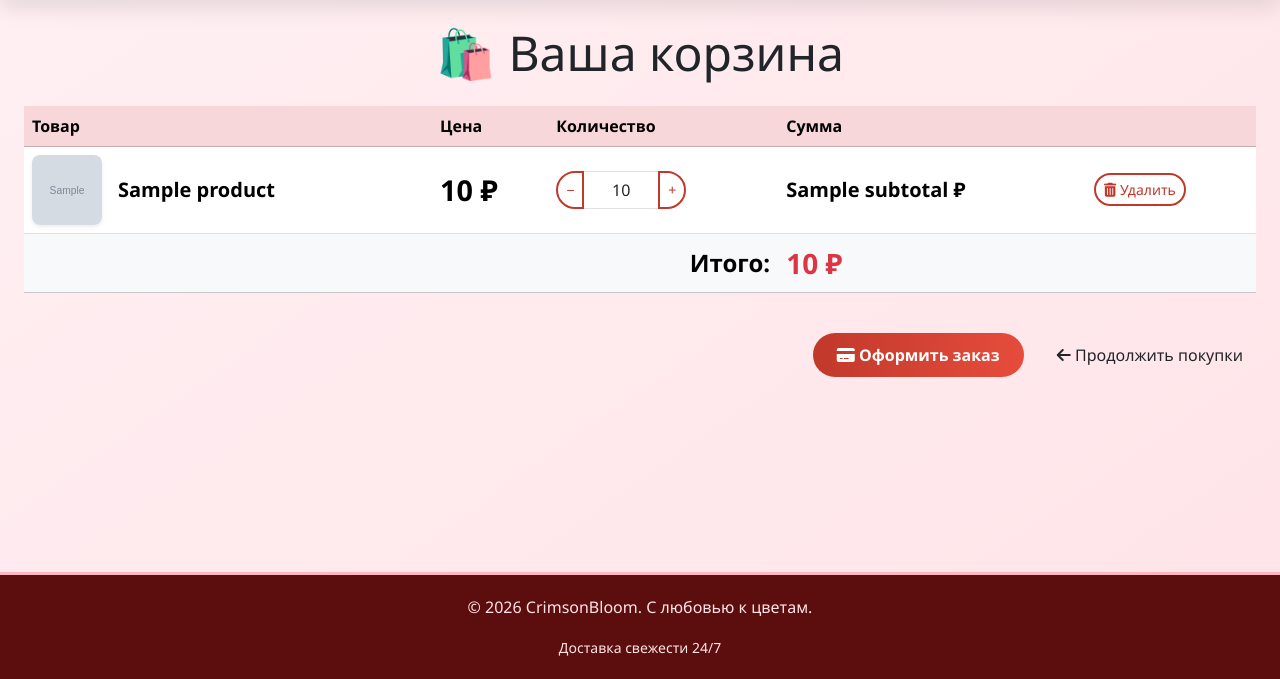
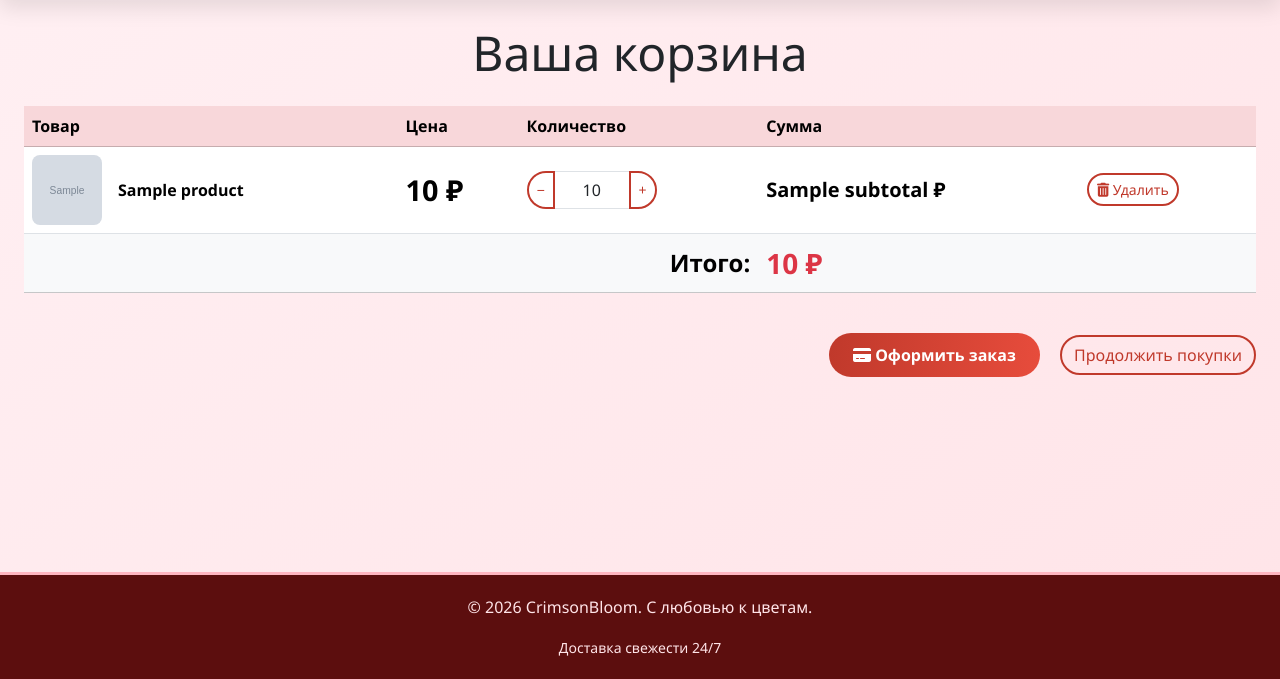
Before and after one commit to sashazhilin777-commits/flowwow-flowers, a Flask app: template templates/cart.html in a window 1280 px wide. Shown: the part 121-800 px from the top of the page. Run offline with Flask 3, Linux system fonts and the light colour scheme; the template is opened without the code that fills it: most values are stand-ins (such as "Sample title", 1, 10 or a date in 2020); grey boxes marked "Sample" are stand-in pictures.

Commit message:
Update cart.html

```diff
--- a/templates/cart.html
+++ b/templates/cart.html
@@ -1,90 +1,34 @@
 {% extends 'base.html' %}
 {% block content %}
-<h2 class="mb-4 display-5 text-center animate-on-scroll">🛍️ Ваша корзина</h2>
-
+<h2 class="mb-4 display-5 text-center animate-on-scroll">Ваша корзина</h2>
 {% if items %}
 <div class="table-responsive animate-on-scroll">
     <table class="table align-middle">
         <thead class="table-danger">
-            <tr>
-                <th>Товар</th>
-                <th>Цена</th>
-                <th>Количество</th>
-                <th>Сумма</th>
-                <th></th>
-            </tr>
-        </thead>
+            <tr><th>Товар</th><th>Цена</th><th>Количество</th><th>Сумма</th><th></th></tr></thead>
         <tbody>
         {% for product, qty, subtotal in items %}
         <tr>
-                <td>
-                    <div class="d-flex align-items-center gap-3">
-                        <img src="/static/uploads/{{ product.image_filename }}" width="70" height="70" class="rounded-3 shadow-sm">
-                        <strong class="fs-5">{{ product.name }}</strong>
-                    </div>
-                </td>
+            <td><div class="d-flex align-items-center gap-3"><img src="/static/uploads/{{ product.image_filename }}" width="70" height="70" class="rounded-3"><strong>{{ product.name }}</strong></div></td>
             <td class="price">{{ product.price }} ₽</td>
-                <td>
-                    <div class="input-group" style="width: 130px;">
-                        <button class="btn btn-outline-danger btn-sm dec" data-id="{{ product.id }}">−</button>
-                        <input type="text" class="form-control text-center qty-val" value="{{ qty }}" data-id="{{ product.id }}" readonly style="background:#fff;">
-                        <button class="btn btn-outline-danger btn-sm inc" data-id="{{ product.id }}">+</button>
-                    </div>
-                </td>
+            <td><div class="input-group" style="width:130px;"><button class="btn btn-outline-danger btn-sm dec" data-id="{{ product.id }}">−</button><input type="text" class="form-control text-center qty-val" value="{{ qty }}" data-id="{{ product.id }}" readonly><button class="btn btn-outline-danger btn-sm inc" data-id="{{ product.id }}">+</button></div></td>
             <td class="fw-bold fs-5">{{ subtotal }} ₽</td>
-                <td>
-                    <a href="/cart/remove/{{ product.id }}" class="btn btn-sm btn-outline-danger">
-                        <i class="fas fa-trash-alt"></i> Удалить
-                    </a>
-                </td>
+            <td><a href="/cart/remove/{{ product.id }}" class="btn btn-sm btn-outline-danger"><i class="fas fa-trash-alt"></i> Удалить</a></td>
         </tr>
         {% endfor %}
         </tbody>
-        <tfoot>
-            <tr class="table-light">
-                <td colspan="3" class="text-end fw-bold fs-4">Итого:</td>
-                <td colspan="2" class="fw-bold fs-3 text-danger">{{ total }} ₽</td>
-            </tr>
-        </tfoot>
+        <tfoot><tr class="table-light"><td colspan="3" class="text-end fw-bold fs-4">Итого:</td><td colspan="2" class="fw-bold fs-3 text-danger">{{ total }} ₽</td></tr></tfoot>
     </table>
 </div>
 <div class="text-end mt-4 animate-on-scroll">
-    <a href="/checkout" class="btn btn-primary btn-big">
-        <i class="fas fa-credit-card"></i> Оформить заказ
-    </a>
-    <a href="/catalog/" class="btn btn-outline-crimpon ms-3">
-        <i class="fas fa-arrow-left"></i> Продолжить покупки
-    </a>
+    <a href="/checkout" class="btn btn-primary btn-big"><i class="fas fa-credit-card"></i> Оформить заказ</a>
+    <a href="/catalog/" class="btn btn-outline-danger ms-3">Продолжить покупки</a>
 </div>
-
 <script>
-    // Обработка кнопок +/-
-    document.querySelectorAll('.inc').forEach(btn => {
-        btn.addEventListener('click', function() {
-            let id = this.dataset.id;
-            let input = document.querySelector(`.qty-val[data-id="${id}"]`);
-            let newQty = parseInt(input.value) + 1;
-            window.location.href = `/cart/update/${id}/${newQty}`;
-        });
-    });
-    document.querySelectorAll('.dec').forEach(btn => {
-        btn.addEventListener('click', function() {
-            let id = this.dataset.id;
-            let input = document.querySelector(`.qty-val[data-id="${id}"]`);
-            let newQty = parseInt(input.value) - 1;
-            if (newQty >= 1) {
-                window.location.href = `/cart/update/${id}/${newQty}`;
-            } else {
-                window.location.href = `/cart/remove/${id}`;
-            }
-        });
-    });
+    document.querySelectorAll('.inc').forEach(btn => btn.addEventListener('click', function() { let id = this.dataset.id; let input = document.querySelector(`.qty-val[data-id="${id}"]`); let newQty = parseInt(input.value) + 1; window.location.href = `/cart/update/${id}/${newQty}`; }));
+    document.querySelectorAll('.dec').forEach(btn => btn.addEventListener('click', function() { let id = this.dataset.id; let input = document.querySelector(`.qty-val[data-id="${id}"]`); let newQty = parseInt(input.value) - 1; if (newQty >= 1) { window.location.href = `/cart/update/${id}/${newQty}`; } else { window.location.href = `/cart/remove/${id}`; } }));
 </script>
 {% else %}
-<div class="text-center py-5 animate-on-scroll">
-    <i class="fas fa-shopping-cart fa-5x text-muted mb-3"></i>
-    <h3>Корзина пуста</h3>
-    <a href="/catalog/" class="btn btn-primary mt-3">Перейти в каталог</a>
-</div>
+<div class="text-center py-5"><i class="fas fa-shopping-cart fa-5x text-muted mb-3"></i><h3>Корзина пуста</h3><a href="/catalog/" class="btn btn-primary mt-3">Перейти в каталог</a></div>
 {% endif %}
 {% endblock %}
```
Lines whose indentation alone changed are shown as unchanged.
